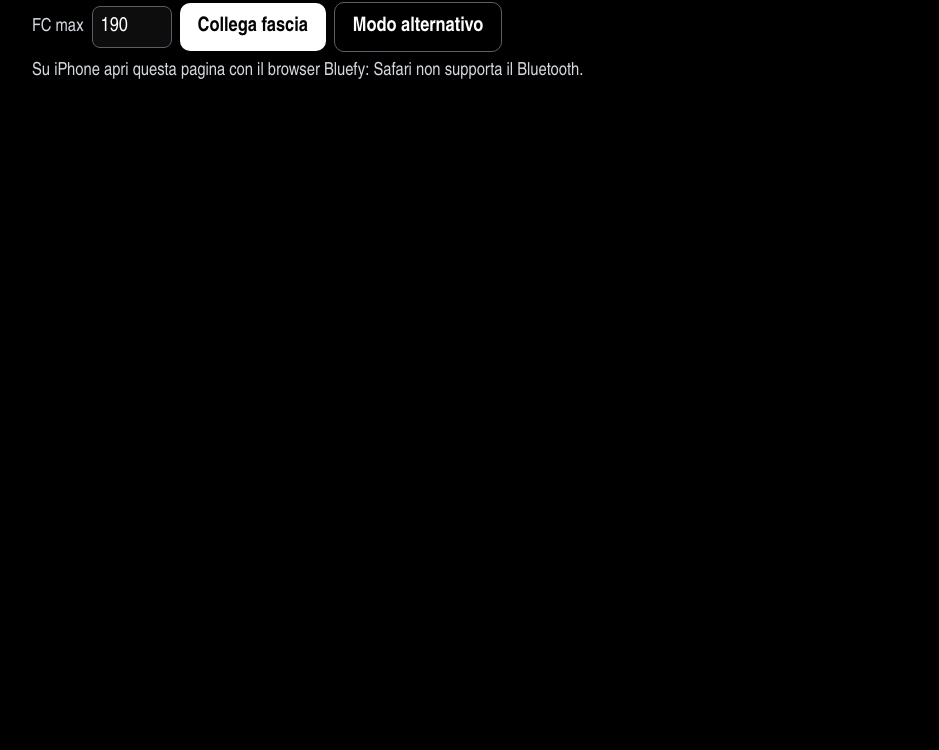
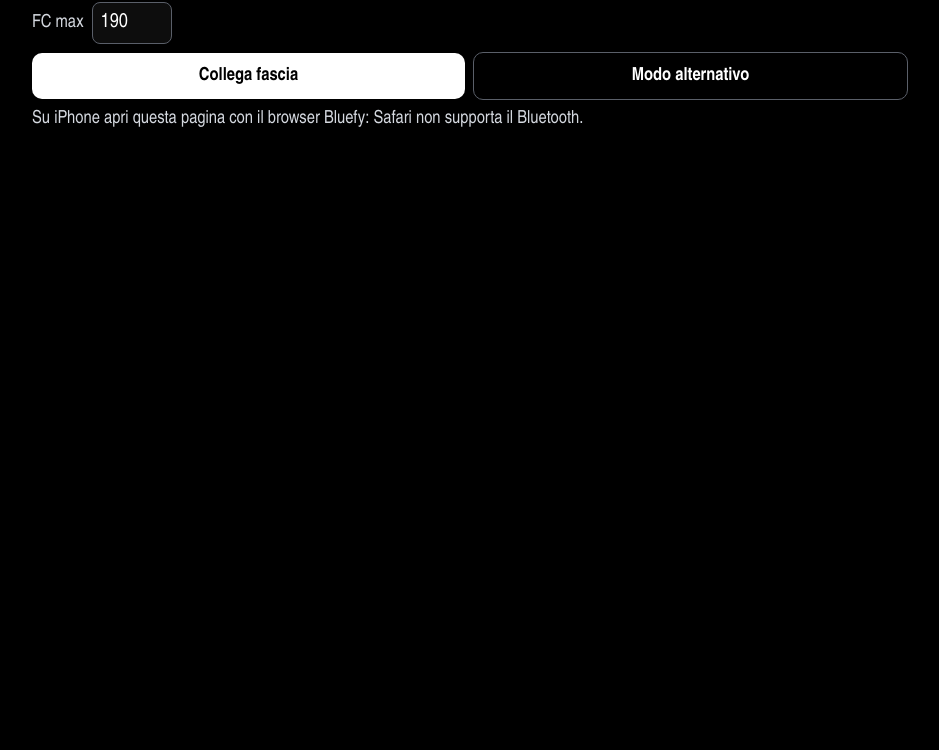
Before and after one commit to RobertoB01/TapisLive01, a plain HTML site: page treadmill-live.html in a window 1280 px wide. Shown: the part 50-800 px from the top of the page, without its empty margins (170-1109 px from the left). Drawn offline with Linux system fonts and the light colour scheme.

Commit message:
Add files via upload

```diff
--- a/treadmill-live.html
+++ b/treadmill-live.html
@@ -17,6 +17,7 @@ h1{font-size:22px;margin:4px 0 10px;font-weight:600}
 .row{display:flex;gap:8px;align-items:center;flex-wrap:wrap}
 button{font:inherit;font-size:20px;font-weight:600;padding:12px 18px;border-radius:10px;border:0;background:var(--btn);color:var(--btnfg)}
 button.sec{background:transparent;color:var(--fg);border:1px solid var(--line)}
+.row button{flex:1 1 0;padding:12px 6px;font-size:18px;white-space:nowrap}
 button:focus-visible,input:focus-visible{outline:3px solid var(--z2);outline-offset:2px}
 input{font:inherit;font-size:20px;width:80px;padding:8px;border-radius:8px;border:1px solid var(--line);background:var(--card);color:var(--fg)}
 label{color:var(--mut);font-size:18px}
@@ -41,6 +42,8 @@ canvas{width:100%;height:170px;background:var(--card);border-radius:12px;display
 <h1>Tapis live</h1>
 <div class="row">
   <label for="mx">FC max</label><input id="mx" type="number" inputmode="numeric" value="190" min="120" max="230">
+  </div>
+<div class="row" style="margin-top:8px">
   <button id="go">Collega fascia</button>
   <button id="go2" class="sec">Modo alternativo</button>
   <button id="startb" class="hide">Avvia</button>
```
